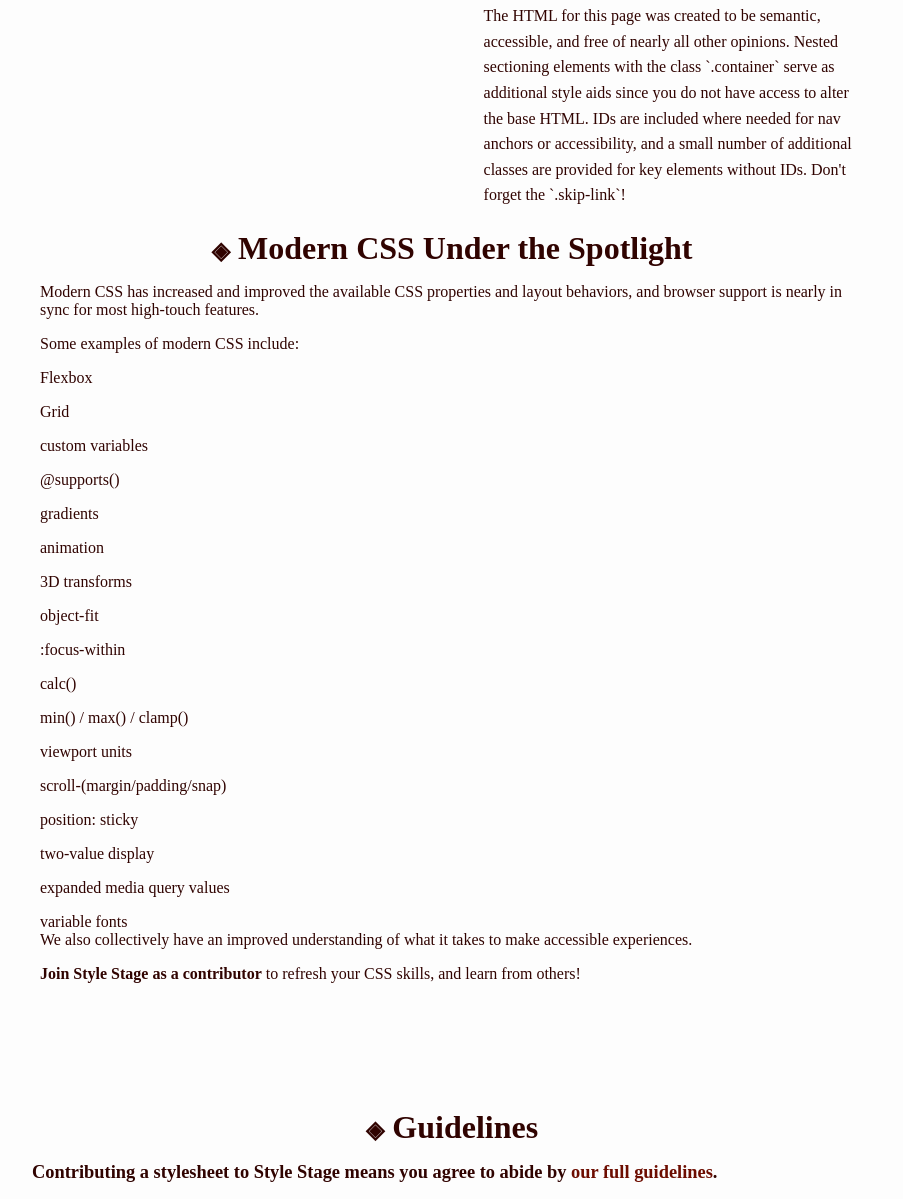
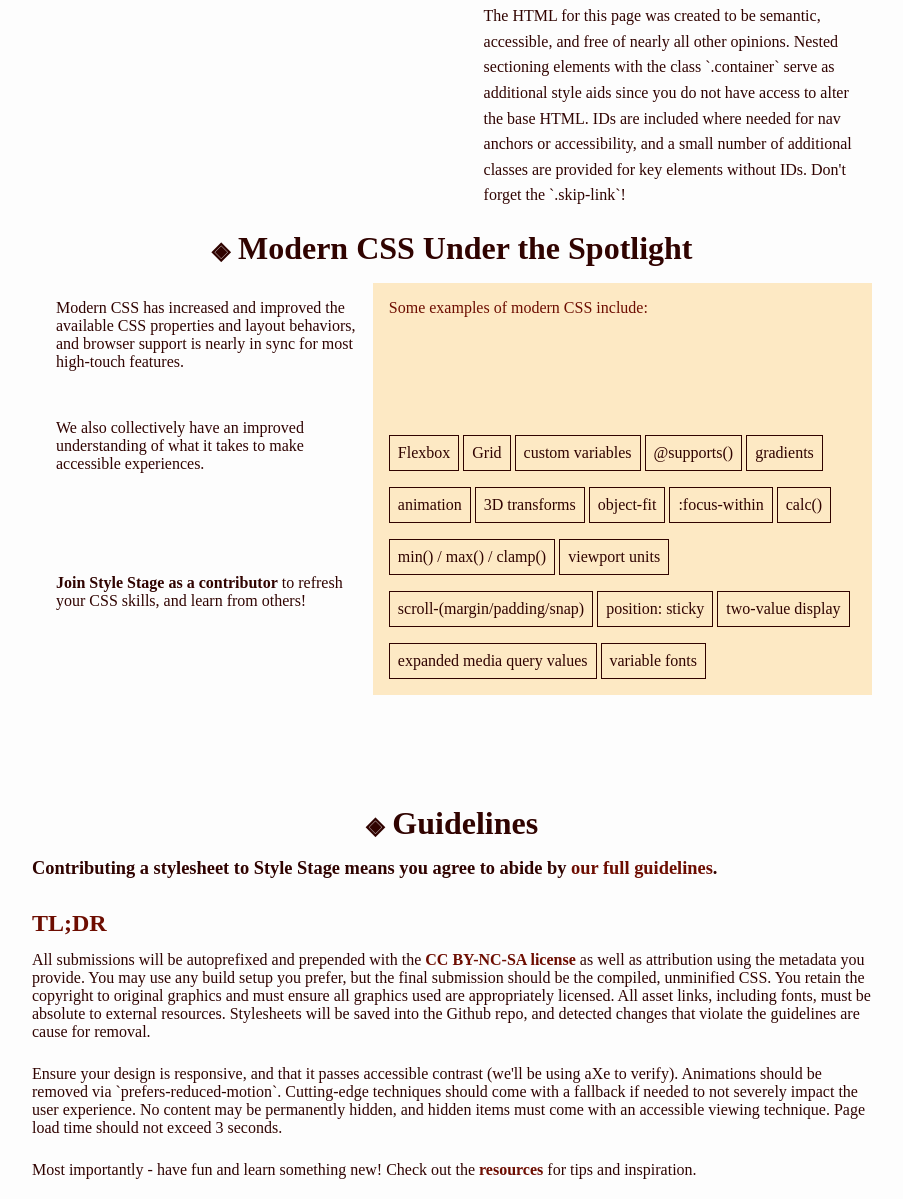
Before and after one commit to JeanKonan/stylestage-sass, a website: page public/index.html in a window 1280 px wide. Shown: the part 667-1866 px from the top of the page, without its empty margins (184-1087 px from the left). Drawn offline with Linux system fonts and the light colour scheme; a web font is replaced by a local one.

Commit message:
about as it is now

```diff
--- a/sass/_about.scss
+++ b/sass/_about.scss
@@ -87,4 +87,63 @@
         }
       }
     }
+
+    .container:last-of-type {
+        display: grid;
+        grid-template-rows: auto auto auto auto;
+        grid-template-columns: 40% 1fr;
+        grid-auto-flow: dense;
+
+        h2 {
+            grid-column: span 2;
+            grid-row: 1/2;
+        }
+
+        p {
+            grid-column: 1/2;
+            grid-row: 2/4;
+            padding: 1rem;
+
+            &:nth-of-type(1) {
+                grid-row: span 1;
+            }
+
+            &:nth-of-type(3) {
+                grid-row: span 1;
+            }
+
+            &:nth-of-type(4) {
+                grid-row: span 1;
+            }
+
+            &:nth-of-type(2) {
+                grid-column: 2/3;
+                grid-row: 2/3;
+                color: $color-secondary;
+                padding: 1rem;
+            }
+        }
+
+        ul {
+            grid-column: 2/3;
+            grid-row: 3/5;
+            // background: $color-tertiary;
+            padding: 1rem;
+
+            li {
+                display: inline-block;
+                border: 1px solid $color-primary;
+                padding: .5rem;
+            }
+        }
+
+        &::before {
+            content: "";
+            grid-column: 2/3;
+            grid-row: 2/span 3;
+            background-color: $color-tertiary;
+            z-index: -1;
+            position: relative;
+        }
+    }
   }
```
Also changed, not shown: public/style.css, 1 other file.
